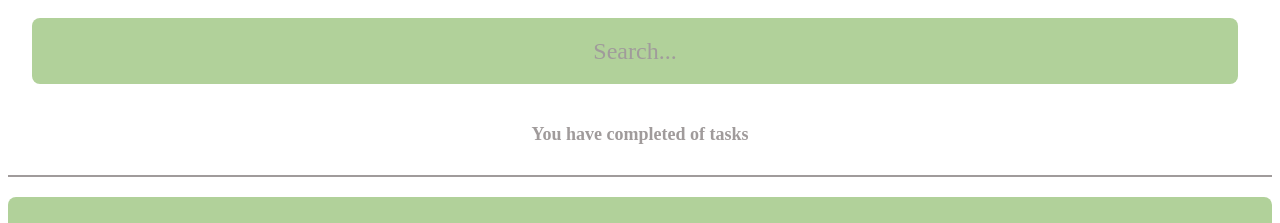
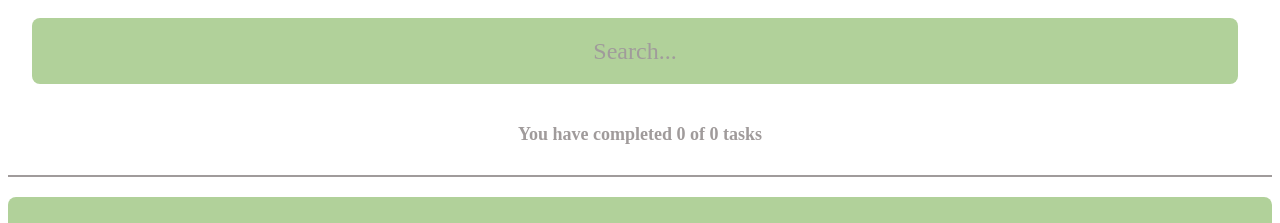
Before and after one commit to StefaniPenaranda/ToDoList, a React (Create React App) app: page / in a window 1280 px wide. Shown: the top 223 px of the page. Built offline with nearby package versions, Linux system fonts and the light colour scheme.

Commit message:
usando TodoContext

```diff
--- a/src/componets/TodoCounter.js
+++ b/src/componets/TodoCounter.js
@@ -1,10 +1,13 @@
 import React from 'react';
 import '../styles/componets/todoCounter.css';
+import { TodoContext } from './todoContext';
 
-function TodoCounter({ total, completed}) {
+function TodoCounter() {
+
+  const { totalTodos, completedTodos} = React.useContext(TodoContext)
 
   return (
-    <h2 className="TodoCounter">You have completed {completed} of {total } tasks</h2>
+    <h2 className="TodoCounter">You have completed {completedTodos} of {totalTodos } tasks</h2>
   );
 }
 
--- a/src/componets/TodoSearch.js
+++ b/src/componets/TodoSearch.js
@@ -1,8 +1,10 @@
 import React from 'react';
 import '../styles/componets/TodoSearch.css';
+import { TodoContext } from './todoContext';
 
-function TodoSearch({searchValue, setSearchValue}) {
+function TodoSearch() {
 
+  const {searchValue, setSearchValue} = React.useContext(TodoContext)
   const onSearchValueChange = (event) => {
     console.log(event.target.value);
     setSearchValue(event.target.value);
--- a/src/page/AppUI.js
+++ b/src/page/AppUI.js
@@ -7,17 +7,17 @@
 import { CreateTodoButton } from '../componets/CreateTodoButton';
 
 function AppUI() {
+  const {loading,
+    error,
+    searchTodos,
+    completeTodo,
+    DeletTodo} = React.useContext(TodoContext);
+
   return (
     <React.Fragment>
       <TodoSearch/>
       <TodoCounter/>
 
-      <TodoContext.Consumer>
-        {({loading,
-            error,
-            searchTodos,
-            completeTodo,
-            DeletTodo})=> (
         <TodoList>
           {loading && <p>We are loading</p>}
           {error && <p>ahhh mistake, run</p>}
@@ -32,9 +32,6 @@
             />
           ))}
         </TodoList>
-        )}
-      </TodoContext.Consumer>
-
 
       <CreateTodoButton />
     </React.Fragment>
```
Lines whose indentation alone changed are shown as unchanged.
